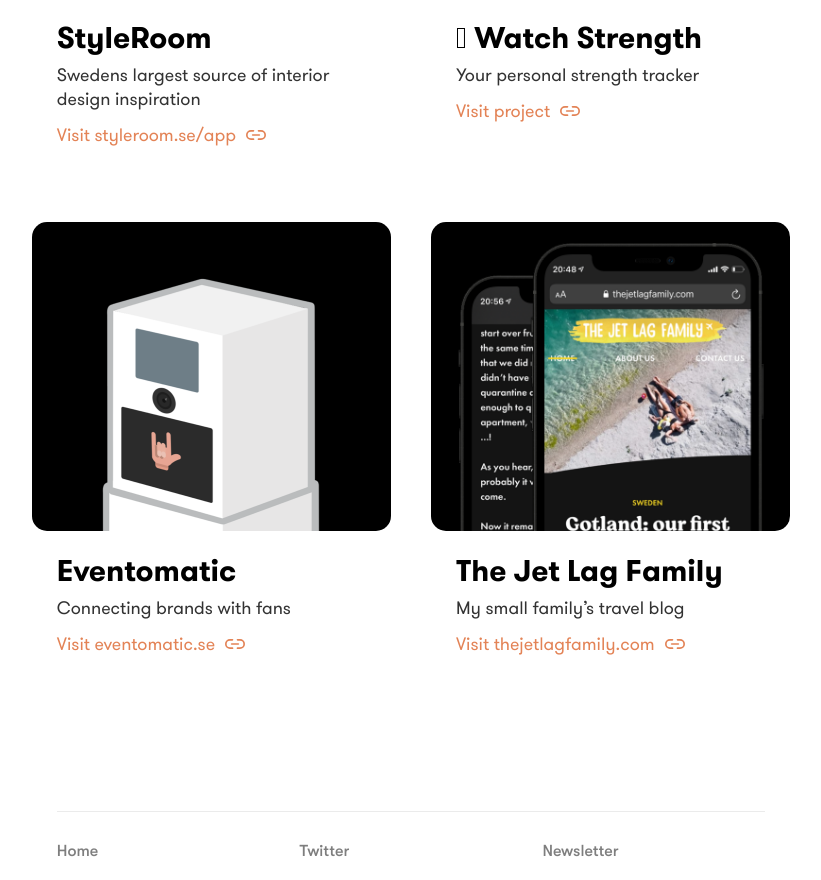
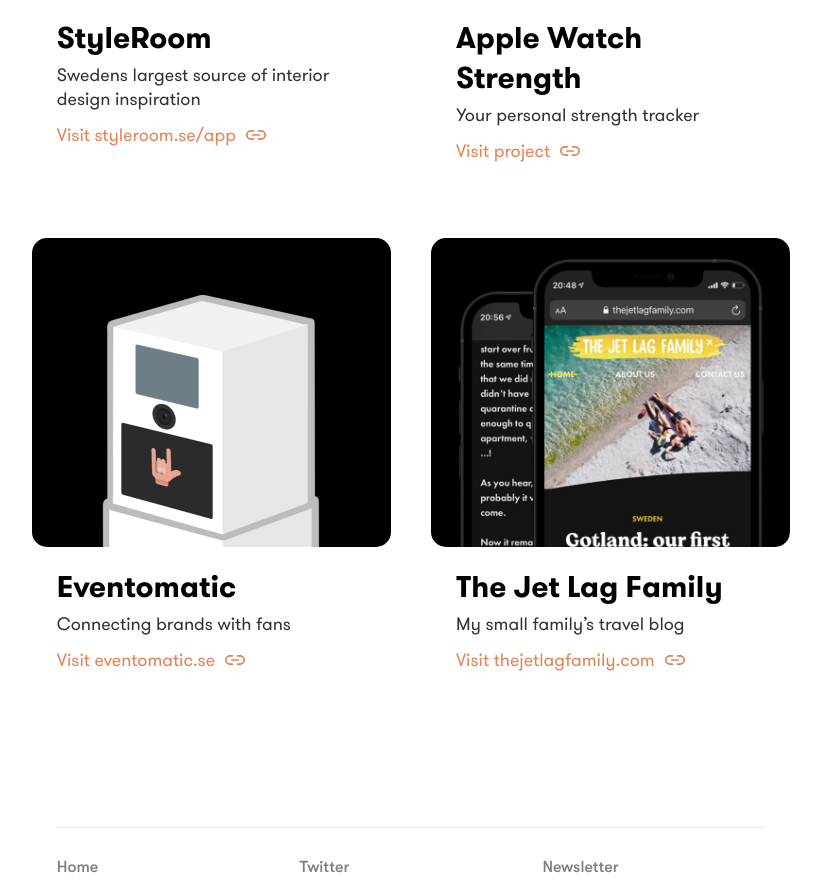
Before and after one commit to samuelkraft/samuelkraft-next, a Next.js app: page / in a window 1280 px wide. Shown: the part 1989-2869 px from the top of the page, without its empty margins (229-1050 px from the left). Built offline with nearby package versions, Linux system fonts and the light colour scheme; no server answers.

Commit message:
Remove  symbol

```diff
--- a/pages/index.tsx
+++ b/pages/index.tsx
@@ -40,7 +40,7 @@ const Home = (): JSX.Element => (
         small
       />
       <Project
-        title=" Watch Strength"
+        title="Apple Watch Strength"
         description="Your personal strength tracker"
         link="samuelkraft.github.io/strength"
         linkText="Visit project"
```
